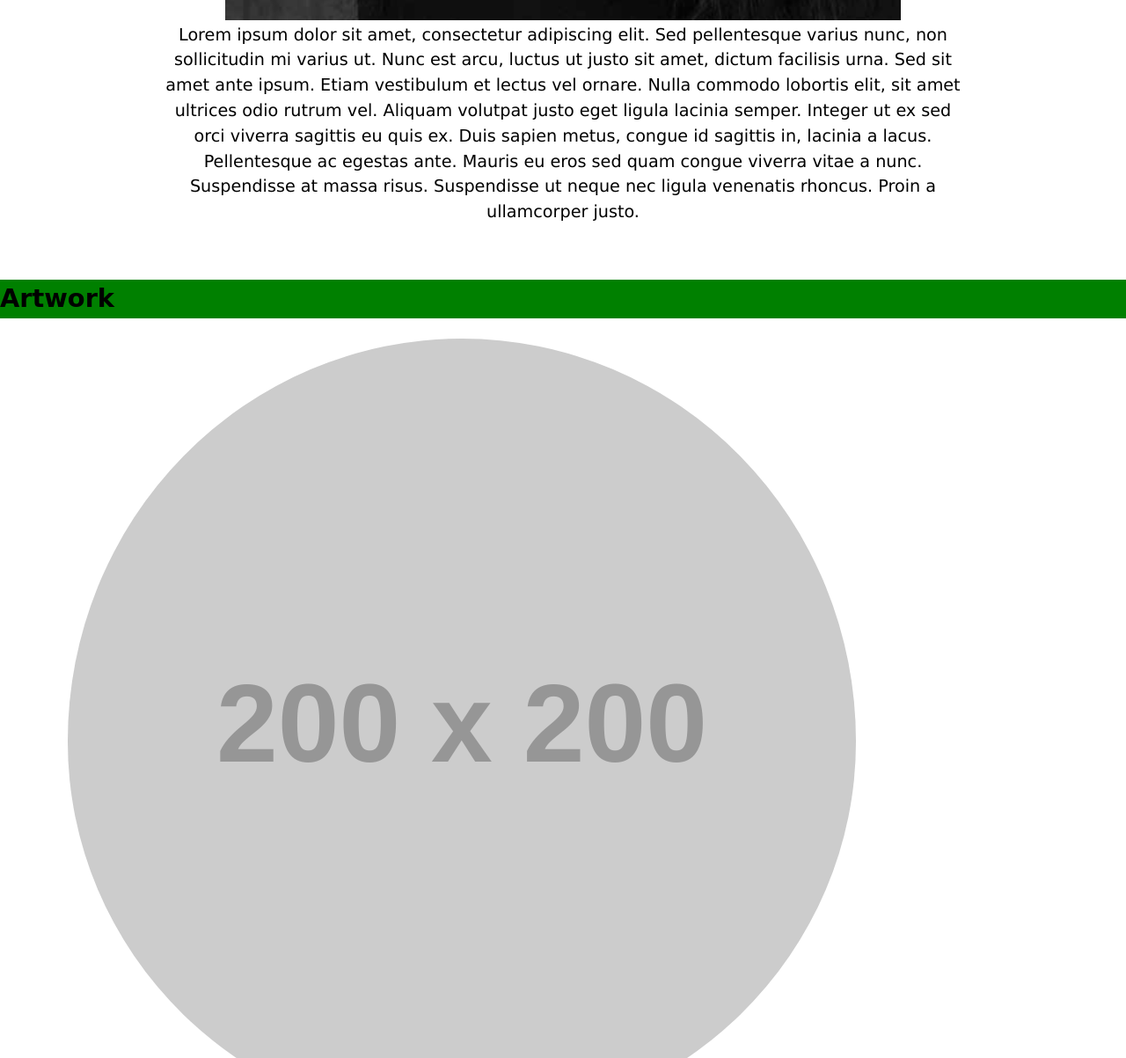
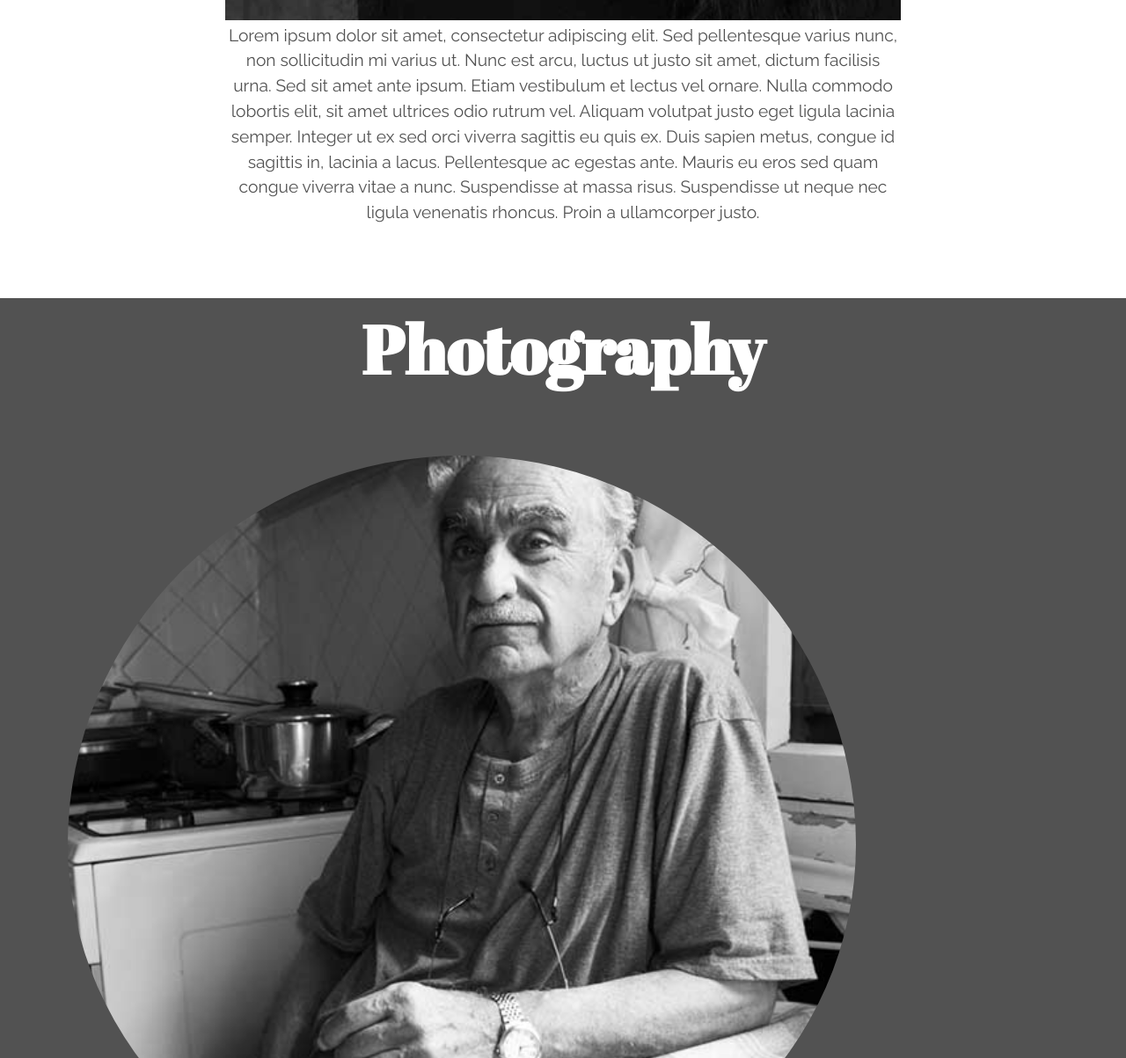
Before and after one commit to franchescamansour/dsn1675-project-1, a plain HTML site: page index.html in a window 1280 px wide. Shown: the part 617-1820 px from the top of the page at 88% size. Drawn offline with Linux system fonts and the light colour scheme; placeholder pictures from the web are drawn by us.

Commit message:
Css Code

```diff
--- a/css/general.css
+++ b/css/general.css
@@ -47,16 +47,36 @@ body{
 }
 
 p{
-  font-family: Verdana;
+  font-family: 'Raleway', sans-serif;
+  color: #525252;
   text-align: center;
-  max-width: 40em;
+  max-width: 20em;
   margin: 0 auto;
-  padding-bottom: 2rem;
+  padding-bottom: 1rem;
 }
 
 h2{
-  font-family: 'Poiret One', cursive;
-  background-color: green;
+  font-family: 'Abril Fatface', cursive;
+  font-size: 4rem;
+  color: white;
+  text-align: center;
+}
+
+#Artwork{
+  background-color: #525252;
+  margin: 0 auto;
+}
+
+.flex {
+  -webkit-transition: all 1s ease;
+     -moz-transition: all 1s ease;
+       -o-transition: all 1s ease;
+      -ms-transition: all 1s ease;
+          transition: all 1s ease;
+}
+
+.flex:hover{
+  border: 50px solid black;
 }
 
 .flex{
@@ -78,6 +98,7 @@ h2{
 
 .icons li{
   display: inline-block;
+  margin-right: 3.4rem;
 }
 
 /***********/
@@ -85,9 +106,8 @@ h2{
 /****Footer****/
 
 footer{
-  font-family: 'Poiret One', cursive;
+  font-family: 'Raleway', sans-serif;
   text-align: center;
-  background-color: orange;
 }
 /***********/
 
--- a/index.html
+++ b/index.html
@@ -3,7 +3,7 @@
 <head>
   <meta charset="utf-8">
   <title>Business Card</title>
-  <link href='https://fonts.googleapis.com/css?family=Abril+Fatface' rel='stylesheet' type='text/css'>
+  <link href='https://fonts.googleapis.com/css?family=Abril+Fatface|Raleway' rel='stylesheet' type='text/css'>
   <link href="css/general.css" rel="stylesheet">
   <meta name="handheldfriendly" content="true">
   <meta name="mobileoptimized" content="240">
@@ -16,6 +16,7 @@
     <div class="banner">
       <img src="images/header.jpg" alt="Portrait">
       <h1>Franchesca Mansour</h1>
+      <p>Lorem ipsum dolor sit amet, consectetur adipiscing elit. Sed pellentesque varius nunc, non sollicitudin mi varius ut. Nunc est arcu, luctus ut justo sit amet, dictum facilisis urna. Sed sit amet ante ipsum. Etiam vestibulum et lectus vel ornare. Nulla commodo lobortis elit, sit amet ultrices odio rutrum vel. Aliquam volutpat justo eget ligula lacinia semper. Integer ut ex sed orci viverra sagittis eu quis ex. Duis sapien metus, congue id sagittis in, lacinia a lacus. Pellentesque ac egestas ante. Mauris eu eros sed quam congue viverra vitae a nunc. Suspendisse at massa risus. Suspendisse ut neque nec ligula venenatis rhoncus. Proin a ullamcorper justo.</p>
     </div>
   </header>
 <!--Header Ends Here-->
@@ -24,10 +25,9 @@
   <main>
 
     <div id="Artwork">
-      <p>Lorem ipsum dolor sit amet, consectetur adipiscing elit. Sed pellentesque varius nunc, non sollicitudin mi varius ut. Nunc est arcu, luctus ut justo sit amet, dictum facilisis urna. Sed sit amet ante ipsum. Etiam vestibulum et lectus vel ornare. Nulla commodo lobortis elit, sit amet ultrices odio rutrum vel. Aliquam volutpat justo eget ligula lacinia semper. Integer ut ex sed orci viverra sagittis eu quis ex. Duis sapien metus, congue id sagittis in, lacinia a lacus. Pellentesque ac egestas ante. Mauris eu eros sed quam congue viverra vitae a nunc. Suspendisse at massa risus. Suspendisse ut neque nec ligula venenatis rhoncus. Proin a ullamcorper justo.</p>
-      <h2>Artwork</h2>
-      <img class="flex" src="http://placehold.it/200x200" alt="">
-      <img class="flex" src="http://placehold.it/200x200" alt="">
+      <h2>Photography</h2>
+      <img class="flex" src="images/jedo.jpg" alt="grandpa">
+      <img class="flex" src="images/hands.jpg" alt="hands and lock">
     </div>
 
     <div id="Social">
```
Also changed, not shown: images/IMG_7029.jpg (added), images/IMG_7038.jpg (added), images/IMG_7123.jpg (added), images/artworkback.jpg (added), images/hands.jpg (added), images/jedo.jpg (added).
